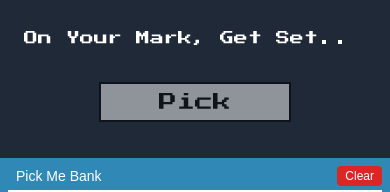
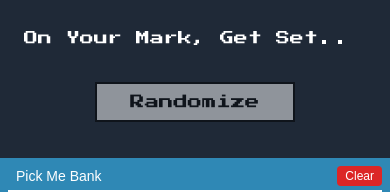
Before and after one commit to SETHK3/randomizer-web-app, a Next.js app: page / in a window 390 px wide. Shown: the part 206-398 px from the top of the page. Built offline with nearby package versions, Linux system fonts and the light colour scheme; a web font is replaced by a local one.

Commit message:
further updated styles for mobile screen size

```diff
--- a/app/globals.css
+++ b/app/globals.css
@@ -278,6 +278,13 @@ main,
     max-height: none !important;
     height: calc(100vh - 100px) !important;
   }
+
+  /* Ensure buttons have proper width on tablets */
+  .mobile-pick-button,
+  .desktop-pick-button {
+    width: auto !important;
+    min-width: 280px !important;
+  }
 }
 
 /* Large Screens (Laptops) and Extra Large Screens (Desktops) */
@@ -362,14 +369,12 @@ main,
     margin-bottom: 0.5rem;
   }
 
-  /* Adjust button size */
-  .w-64 {
-    width: 14rem;
-  }
-
-  /* Ensure sidebar content is visible */
-  .flex-grow.flex.flex-col.overflow-y-auto {
-    max-height: 160px !important;
+  /* Adjust button size for the wider randomize text */
+  .mobile-pick-button,
+  .desktop-pick-button {
+    width: auto !important;
+    min-width: 230px !important;
+    max-width: 90% !important;
   }
 
   /* Mobile order classes for mobile landscape */
@@ -383,6 +388,40 @@ main,
 
   .mobile-order-button {
     order: 3;
+  }
+}
+
+/* Extra Small to Small Mobile (320px to 425px) */
+@media (min-width: 320px) and (max-width: 425px) {
+  /* Layout adjustments for the input form */
+  .w-full.max-w-md {
+    width: 100%;
+    max-width: 100%;
+    padding: 0 0.5rem;
+  }
+
+  /* Adjust input field and button for better small screen layout */
+  #new-word {
+    min-width: 0;
+    flex: 1;
+  }
+
+  /* Slightly wider buttons for small mobile screens */
+  .randomize-btn {
+    width: auto !important;
+    min-width: 260px !important; /* Further increased width */
+    max-width: 95% !important;
+    padding: 0 0.75rem;
+    font-size: 0.95rem !important;
+  }
+
+  /* Ensure content is properly centered */
+  .mobile-order-button {
+    padding-left: 0.5rem;
+    padding-right: 0.5rem;
+    width: 100%;
+    display: flex;
+    justify-content: center;
   }
 }
 
@@ -429,10 +468,14 @@ main,
     padding: 0 0.5rem;
   }
 
-  /* Smaller buttons */
-  .w-64 {
-    width: 12rem;
+  /* Default button sizing for smaller mobile screens (except those covered by more specific media queries) */
+  .mobile-pick-button,
+  .desktop-pick-button {
+    width: auto !important;
+    min-width: 200px !important;
+    max-width: 90% !important;
     margin-bottom: 0.5rem;
+    font-size: 0.9rem !important;
   }
 
   .h-12 {
@@ -495,3 +538,61 @@ main,
     height: calc(100vh - 60px) !important; /* Account for header/footer */
   }
 }
+
+/* Shared randomize button styles */
+.randomize-btn {
+  white-space: nowrap;
+  text-overflow: ellipsis;
+  overflow: hidden;
+  padding: 0 0.75rem;
+}
+
+/* Specific styles for very small mobile screens (375px and below) */
+@media (max-width: 375px) {
+  /* Smaller font size for the form label to prevent horizontal scroll */
+  .form-label {
+    font-size: 0.65rem !important;
+    letter-spacing: -0.02em;
+    white-space: normal !important;
+    max-width: 100%;
+  }
+
+  /* Adjust form spacing */
+  .w-full.max-w-md {
+    padding: 0 0.25rem;
+  }
+
+  /* Make form elements more compact */
+  input,
+  button {
+    padding-left: 0.25rem !important;
+    padding-right: 0.25rem !important;
+  }
+
+  /* Reduce side padding on the add button */
+  form button {
+    padding-left: 0.5rem !important;
+    padding-right: 0.5rem !important;
+  }
+}
+
+/* Even smaller screens at 320px - further adjustments */
+@media (max-width: 320px) {
+  .form-label {
+    font-size: 0.6rem !important;
+    font-weight: normal;
+    letter-spacing: -0.03em;
+  }
+
+  /* Tighten up the form layout even more */
+  .w-full.max-w-md {
+    padding: 0 0.2rem;
+  }
+
+  /* Make the Add button more compact */
+  form button {
+    min-width: auto !important;
+    padding-left: 0.4rem !important;
+    padding-right: 0.4rem !important;
+  }
+}
--- a/app/page.tsx
+++ b/app/page.tsx
@@ -167,7 +167,7 @@ export default function Home() {
             >
               <label
                 htmlFor="new-word"
-                className="mb-1 text-xs whitespace-nowrap self-start"
+                className="form-label mb-1 text-xs whitespace-nowrap self-start"
               >
                 Add anything to the Pick Me Bank:
               </label>
@@ -219,14 +219,14 @@ export default function Home() {
           <div className="w-full flex justify-center items-center py-3 mb-4 mobile-order-button">
             <button
               onClick={handleSelectRandomWord}
-              className={`mobile-pick-button w-64 h-12 flex items-center justify-center bg-white border-2 border-black text-lg font-press-start text-black hover:text-blue-50 hover:bg-purple-500 cursor-pointer ${
+              className={`mobile-pick-button randomize-btn w-80 h-12 flex items-center justify-center bg-white border-2 border-black text-lg font-press-start text-black hover:text-blue-50 hover:bg-purple-500 cursor-pointer ${
                 isShuffling || words.length === 0
                   ? "opacity-50 cursor-not-allowed"
                   : ""
               }`}
               disabled={isShuffling || words.length === 0}
             >
-              {hasRandomized ? "Pick Again" : "Pick"}
+              {hasRandomized ? "Randomize Again" : "Randomize"}
             </button>
           </div>
 
@@ -234,14 +234,14 @@ export default function Home() {
           <div className="desktop-button-container hidden md:flex justify-center items-center py-3 mt-4">
             <button
               onClick={handleSelectRandomWord}
-              className={`desktop-pick-button w-64 h-12 flex items-center justify-center bg-white border-2 border-black text-lg font-press-start text-black hover:text-blue-50 hover:bg-purple-500 cursor-pointer ${
+              className={`desktop-pick-button randomize-btn w-80 h-12 flex items-center justify-center bg-white border-2 border-black text-lg font-press-start text-black hover:text-blue-50 hover:bg-purple-500 cursor-pointer ${
                 isShuffling || words.length === 0
                   ? "opacity-50 cursor-not-allowed"
                   : ""
               }`}
               disabled={isShuffling || words.length === 0}
             >
-              {hasRandomized ? "Pick Again" : "Pick"}
+              {hasRandomized ? "Randomize Again" : "Randomize"}
             </button>
           </div>
         </div>
```
